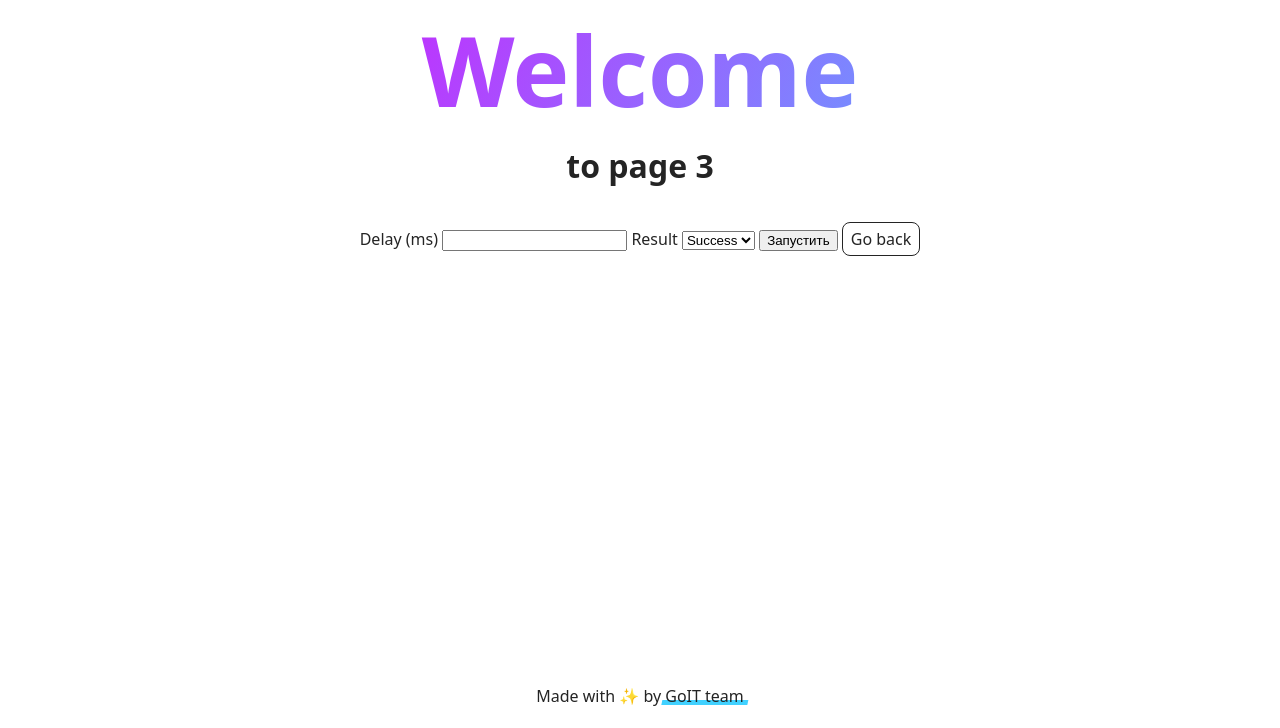
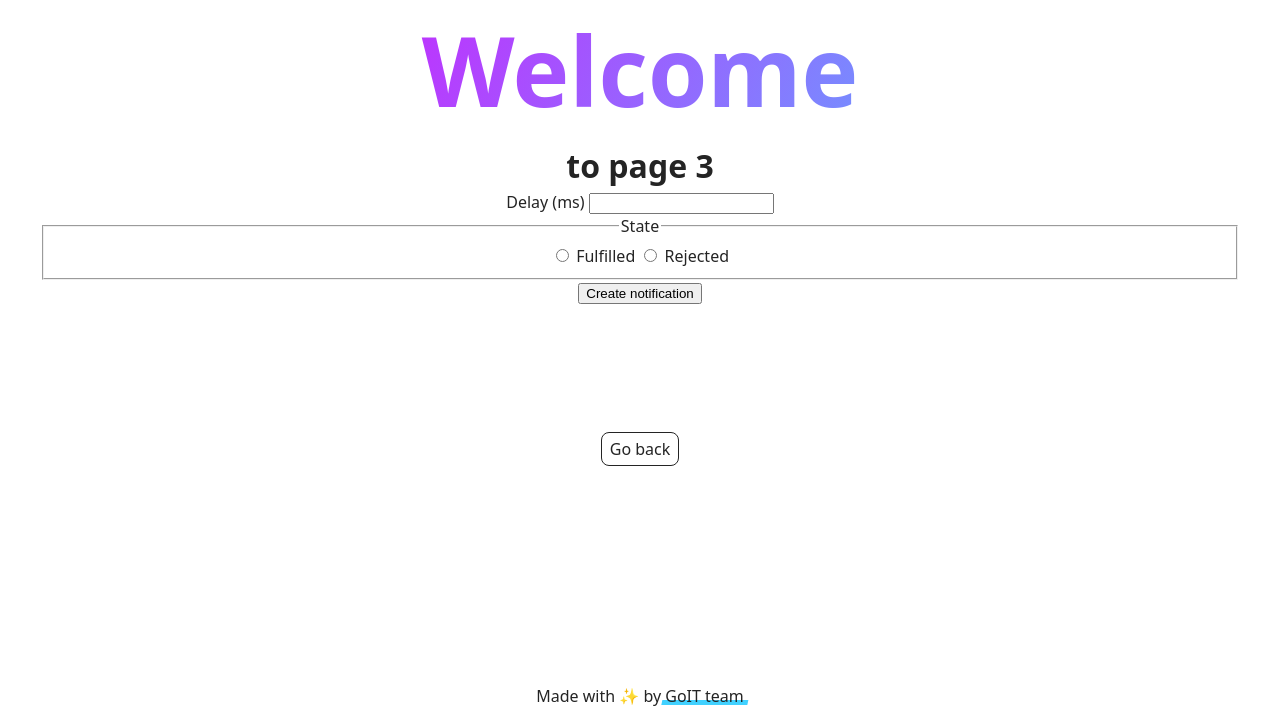
Before and after one commit to alinazolo/goit-js-hw-10-2, a plain HTML site: page page-3.html in a window 1280 px wide. Shown: the part 72-800 px from the top of the page. Drawn offline with Linux system fonts and the light colour scheme; files that its build step writes are made by us from their sources; files whose address does not match are found by name.

Commit message:
Deploying to gh-pages from @ alinazolo/goit-js-hw-10-2@0fc914f5e80c1ae71d1980617f734f07b4ada416 🚀

```diff
--- a/page-3.html
+++ b/page-3.html
@@ -5,8 +5,9 @@
     <meta http-equiv="X-UA-Compatible" content="IE=edge" />
     <meta name="viewport" content="width=device-width, initial-scale=1.0" />
     <title>Page 3</title>
-    <script type="module" crossorigin src="/alinazolo/goit-js-hw-10-2/assets/modulepreload-polyfill-B5Qt9EMX.js"></script>
-    <script type="module" crossorigin src="/alinazolo/goit-js-hw-10-2/assets/vendor-BbbuE1sJ.js"></script>
+    <script type="module" crossorigin src="/alinazolo/goit-js-hw-10-2/page-3.js"></script>
+    <link rel="modulepreload" crossorigin href="/alinazolo/goit-js-hw-10-2/assets/modulepreload-polyfill-B5Qt9EMX.js">
+    <link rel="modulepreload" crossorigin href="/alinazolo/goit-js-hw-10-2/assets/vendor-BbbuE1sJ.js">
     <link rel="stylesheet" crossorigin href="/alinazolo/goit-js-hw-10-2/assets/vendor-CZjNVMTf.css">
     <link rel="stylesheet" crossorigin href="/alinazolo/goit-js-hw-10-2/assets/styles-D3FheTzB.css">
   </head>
@@ -37,7 +38,7 @@
         <h1 class="main-title">
           <span class="main-title-gradient">Welcome</span> to page 3
         </h1>
-        <!-- <form class="form">
+        <form class="form">
   <label>
     Delay (ms)
     <input type="number" name="delay" required />
@@ -56,9 +57,9 @@
   </fieldset>
 
   <button type="submit">Create notification</button>
-</form> -->
-
-<form class="newform">
+</form>
+<br><br>
+<!-- <form class="newform">
   <label>
     Delay (ms)
     <input type="number" name="time" required />
@@ -68,9 +69,10 @@ Result    <select name="result" required>
       <option value="error">Fault</option>
     </select>
   </label>
+  <br>
     <button type="submit">Запустить</button>
-</form>
-
+</form> -->
+<br><br>
         <a class="back-link" href="./index.html">Go back</a>
 
       </div>
--- /dev/null
+++ b/page-3.js
@@ -0,0 +1,2 @@
+import"./assets/modulepreload-polyfill-B5Qt9EMX.js";/* empty css                      */import{i as s}from"./assets/vendor-BbbuE1sJ.js";document.querySelector('button[type="submit"]');document.querySelector('input[name="delay"]');document.querySelector("#fulfilled");document.querySelector("#rejected");const u=document.querySelector(".form");u.addEventListener("submit",e=>{e.preventDefault();const r=parseInt(e.target.delay.value),o=e.target.state.value;i(r,o).then(t=>{s.success({title:"Success",message:`✅ Fulfilled promise in ${t}ms`})}).catch(t=>{s.error({title:"Error",message:`❌ Rejected promise in ${t}ms`})}),e.target.reset()});function i(e,r){return new Promise((o,t)=>{setTimeout(()=>{r==="fulfilled"?o(e):t(e)},e)})}
+//# sourceMappingURL=page-3.js.map
```
Also changed, not shown: 1 other file.
